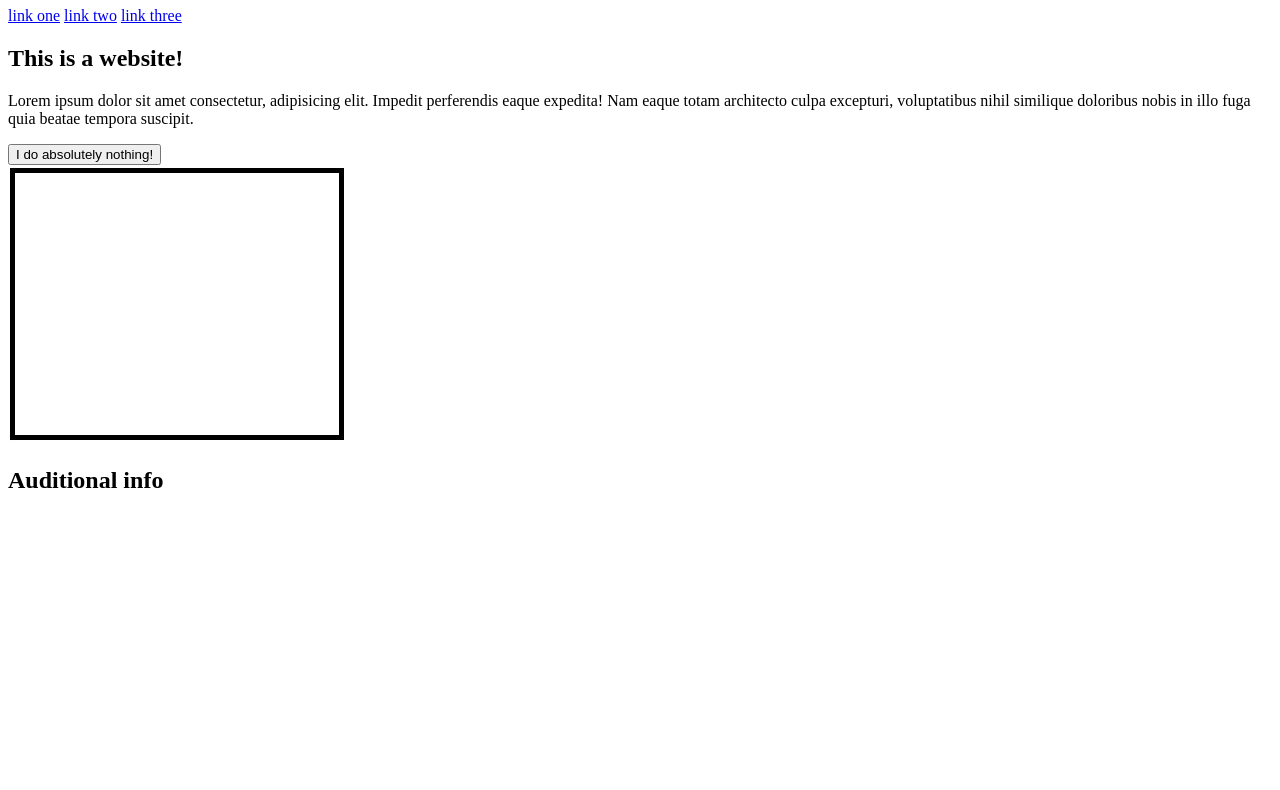
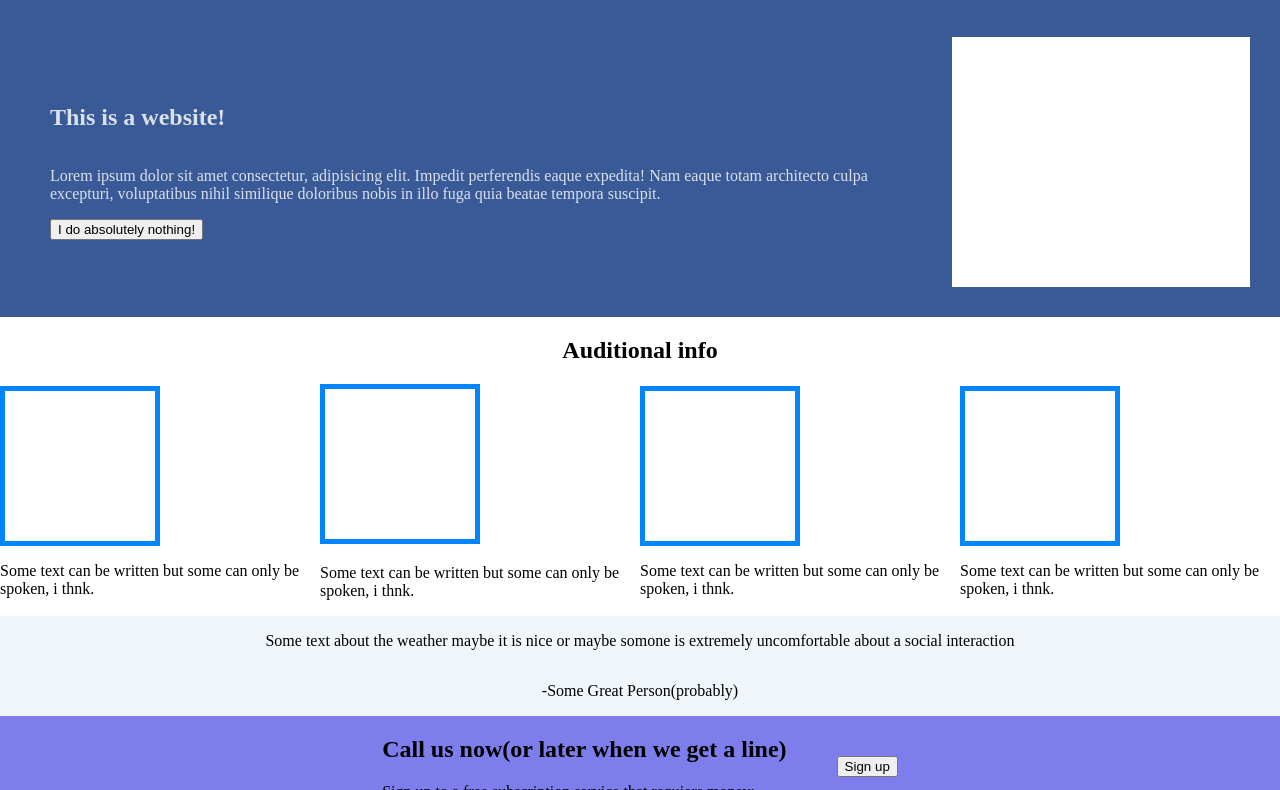
Before and after one commit to giwrgosteg/odin-landing-page, a plain HTML site: page index.html in a window 1280 px wide. Shown: the part 73-863 px from the top of the page. Drawn offline with Linux system fonts and the light colour scheme.

Commit message:
Added a truckton of stuff in css

```diff
--- a/index.html
+++ b/index.html
@@ -10,9 +10,9 @@
     <header>
         <h1 class="logo">My Cool Logo</h1>
         <div class="header-links">
-            <a href="https://www.google.com/">link one</a>
-            <a href="https://www.google.com/">link two</a>
-            <a href="https://www.google.com/">link three</a>
+            <a class="link" href="https://www.google.com/">link one</a>
+            <a class="link" href="https://www.google.com/">link two</a>
+            <a class="link" href="https://www.google.com/">link three</a>
         </div>
     </header>
 
@@ -21,10 +21,10 @@
         <div class="one">
             <div class="upper-text">
                 <h2>This is a website!</h2>
-                <p>Lorem ipsum dolor sit amet consectetur, adipisicing elit. Impedit perferendis eaque expedita! Nam eaque totam architecto culpa excepturi, voluptatibus nihil similique doloribus nobis in illo fuga quia beatae tempora suscipit.</p>
-                <button type="button">I do absolutely nothing!</button>
+                <p class="para">Lorem ipsum dolor sit amet consectetur, adipisicing elit. Impedit perferendis eaque expedita! Nam eaque totam architecto culpa excepturi, voluptatibus nihil similique doloribus nobis in illo fuga quia beatae tempora suscipit.</p>
+                <button class="first-button" type="button">I do absolutely nothing!</button>
             </div>
-            <img src="pictures/blank.jpg" alt="blank-image">
+            <img class="blank-image" src="pictures/small.jpg" alt="blank-image">
         </div>
 
         <div class="two">
@@ -58,8 +58,8 @@
             <div class="contact-us">
                 <h2>Call us now(or later when we get a line)</h2>
                 <p>Sign up to a free subscription service that requiers money:</p>
-                <button type="button"> Sign up</button>
             </div>
+            <button type="button"> Sign up</button>
         </div>
 
     </div>
--- a/style.css
+++ b/style.css
@@ -0,0 +1,110 @@
+body {
+    display: flex;
+    flex-direction: column;
+    margin: 0;
+}
+
+header {
+    background-color: #395a97;
+    color: rgba(255, 255, 255, 0.815);
+    display: flex;
+    justify-content: space-between;
+    margin: 0;
+    padding-left: 50px;
+    padding-right: 50px;
+}
+
+img {
+    border: 5px solid rgb(0, 132, 255);
+    width: 150px;
+    height: 150px;
+}
+
+footer {
+    background-color: #a3a3a3;
+    display: flex;
+    justify-content: center;
+    align-items: center;
+}
+
+.link {
+    font-size: 16px;
+    font-weight: bold;
+    text-decoration: none;
+}
+
+.header-links {
+    display: flex;
+    justify-content: space-around;
+    align-items: center;
+    gap: 16px;
+}
+
+.content {
+    flex: 1;
+    display: flex;
+    flex-direction: column;
+}
+
+.one {
+    background-color: #395a97;
+    color: rgba(255, 255, 255, 0.815);
+    display: flex;
+    justify-content: space-around;
+    gap: 50px;
+    padding: 30px;
+    padding-left: 50px;
+    margin: 0;
+}
+
+.blank-image {
+    border: 0;
+    height: 250px;
+    width: 500px;
+    margin: 0;
+}
+
+.upper-text {
+    display: flex;
+    flex-direction: column;
+    justify-content: center;
+    align-items: flex-start;
+}
+
+.para {
+    text-align: left;
+}
+
+.two {
+    display: flex;
+    flex-direction: column;
+    justify-content: center;
+    align-items: center;
+}
+
+.images-and-text {
+    display: flex;
+    justify-content: space-between;
+    align-items: center;
+}
+
+.boiler {
+    display: flex;
+    flex-direction: column;
+}
+
+.three {
+    background-color: rgba(16, 95, 165, 0.055);
+    display: flex;
+    flex-direction: column;
+    justify-content: center;
+    align-items: center;
+}
+
+.four {
+    background-color: rgb(125, 125, 235);
+    display: flex;
+    justify-content: center;
+    align-items: center;
+    gap: 50px;
+}
```
